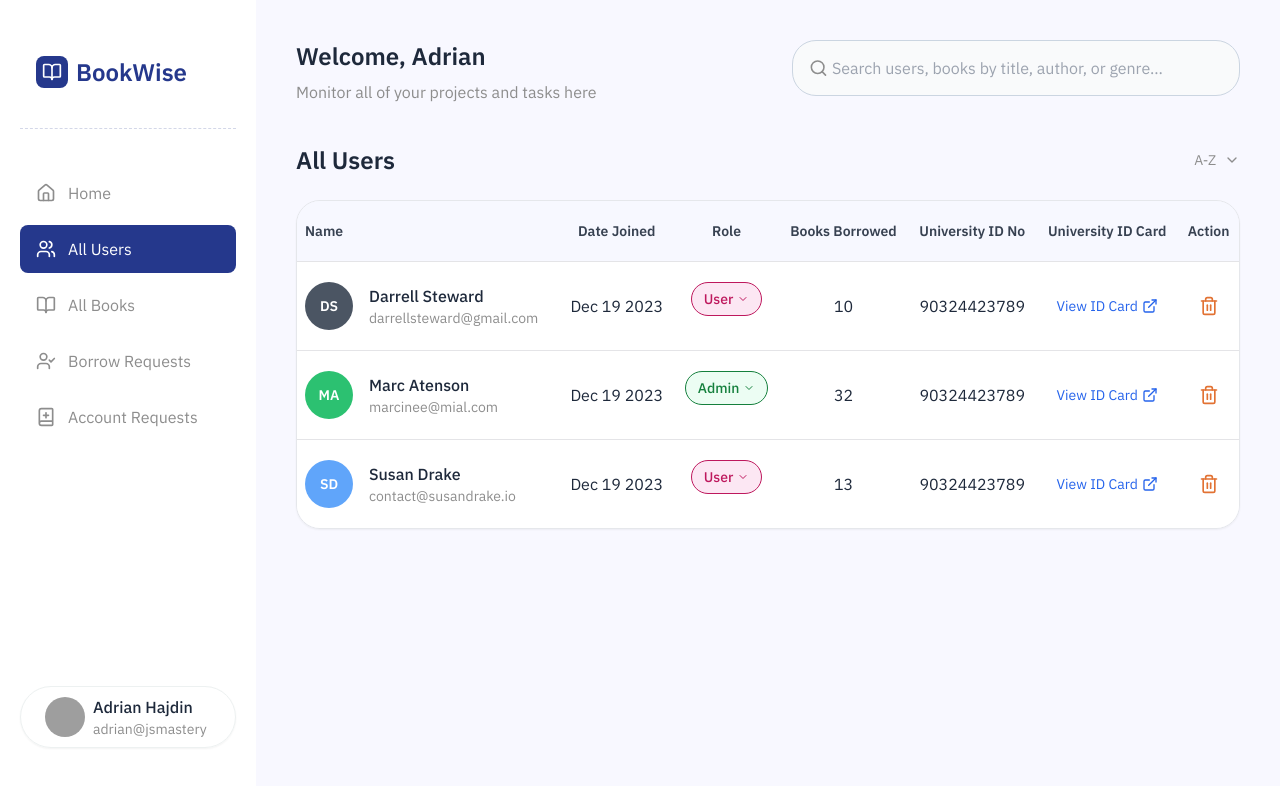
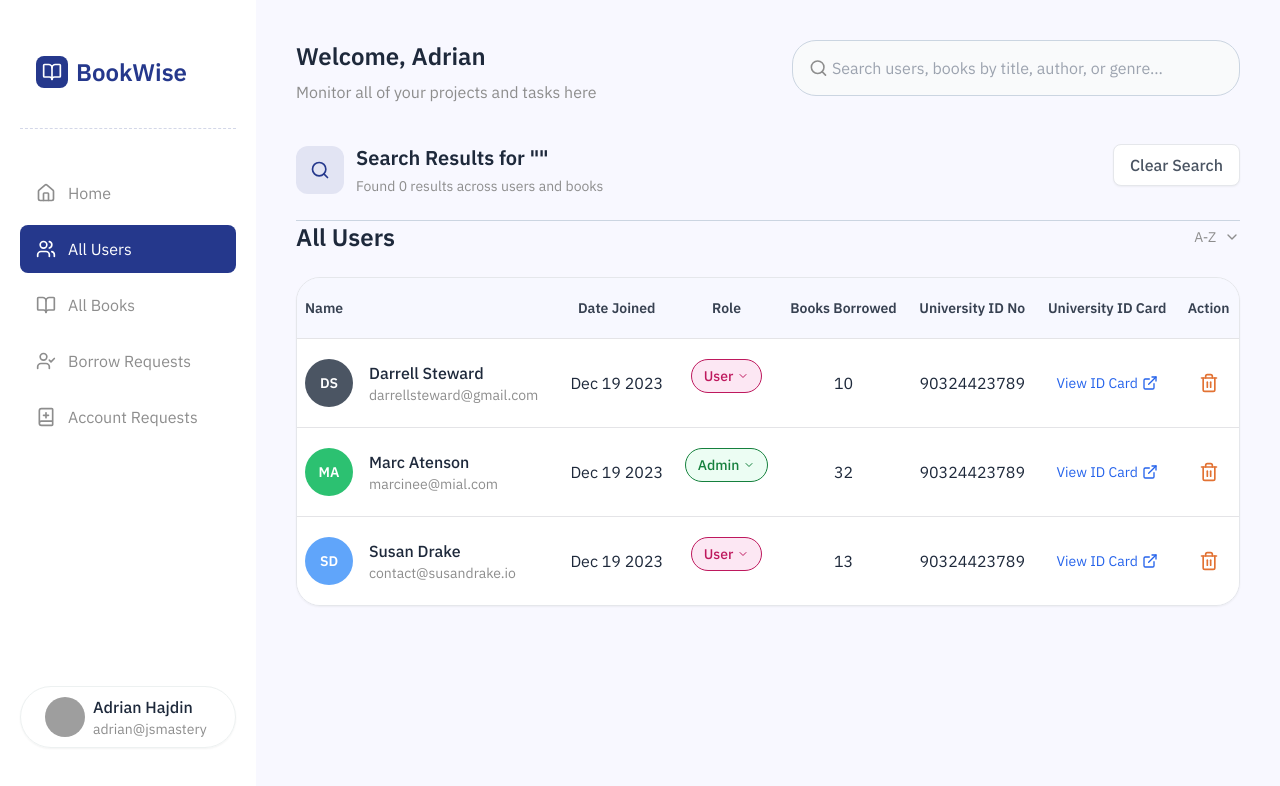
Before and after one commit to Euphoric-Coder/ShelfWise---College-Library-Management-System, a Next.js app: page /admin/all-users in a window 1280 px wide. Shown: the top 786 px of the page. Built offline with nearby package versions, Linux system fonts and the light colour scheme; grey boxes are pictures that could not be loaded.

Commit message:
Add header for the /admin page and working on the other pages

```diff
--- a/app/admin/all-users/page.jsx
+++ b/app/admin/all-users/page.jsx
@@ -3,7 +3,7 @@
 import React, { useState } from "react";
 import AllUsersPage from "@/components/Admin/AllUsersPage";
 import Header from "@/components/Admin/Header";
-import SearchResults from "@/components/Admin/Search";
+import { Search } from "lucide-react";
 
 const Page = () => {
   const [users, setUsers] = useState([
@@ -59,13 +59,60 @@ const Page = () => {
   const displayedUsers =
     searchQuery && searchResults.length > 0 ? searchResults : users;
 
+  const noResults = searchQuery && searchResults.length === 0; // true if search active but nothing found
+
   return (
     <div>
       {/* Header with search bar */}
       <Header onSearch={handleSearch} searchQuery={searchQuery} />
 
-      {/* Always use AllUsersPage */}
-      <AllUsersPage users={displayedUsers} setUsers={setUsers} />
+      <div className="search-results-header">
+        <div className="flex items-center gap-3">
+          <div className="search-results-icon">
+            <Search className="size-5 text-primary-admin" />
+          </div>
+          <div>
+            <h2 className="text-xl font-semibold text-dark-400">
+              Search Results for "{searchQuery}"
+            </h2>
+            <p className="text-sm text-light-500 mt-1">
+              Found {searchResults.length} result
+              {searchResults.length !== 1 ? "s" : ""} across users and books
+            </p>
+          </div>
+        </div>
+        <button
+          onClick={() => handleClearSearch()}
+          className="search-clear-btn"
+        >
+          Clear Search
+        </button>
+      </div>
+
+      {/* If no results found */}
+      {noResults ? (
+        <div className="flex flex-col items-center justify-center py-20 text-center">
+          <div className="bg-gray-100 p-6 rounded-full mb-4">
+            <Search className="w-8 h-8 text-gray-400" />
+          </div>
+          <h2 className="text-lg font-semibold text-gray-700">
+            No results found
+          </h2>
+          <p className="text-sm text-gray-500 mt-1">
+            Try adjusting your search. We couldn’t find any users matching "
+            <span className="font-medium">{searchQuery}</span>".
+          </p>
+          <button
+            onClick={handleClearSearch}
+            className="mt-4 px-4 py-2 bg-primary-admin text-white rounded-md hover:bg-primary-admin/90 transition-colors"
+          >
+            Clear Search
+          </button>
+        </div>
+      ) : (
+        // Otherwise show users normally
+        <AllUsersPage users={displayedUsers} setUsers={setUsers} />
+      )}
     </div>
   );
 };
--- a/app/admin/layout.jsx
+++ b/app/admin/layout.jsx
@@ -5,12 +5,15 @@ import React, { useState } from "react";
 import "@/styles/admin.css";
 import Header from "@/components/Admin/Header";
 import SearchResults from "@/components/Admin/Search";
+import { usePathname } from "next/navigation";
 
 const layout = ({ children }) => {
   const [currentPage, setCurrentPage] = useState("home");
   const [searchQuery, setSearchQuery] = useState("");
   const [searchResults, setSearchResults] = useState([]);
   const [isSearching, setIsSearching] = useState(false);
+
+  const pathname = usePathname();
 
   const handleSearch = (query, results) => {
     setSearchQuery(query);
@@ -26,7 +29,8 @@ const layout = ({ children }) => {
   return (
     <div className="flex min-h-screen">
       <Sidebar currentPage={currentPage} onPageChange={setCurrentPage} />
-      {/* <div className="admin-container">
+      {pathname === "/admin" ? (
+        <div className="admin-container">
           <Header onSearch={handleSearch} searchQuery={searchQuery} />
           {isSearching ? (
             <SearchResults
@@ -37,10 +41,10 @@ const layout = ({ children }) => {
           ) : (
             <>{children}</>
           )}
-      </div> */}
-      <div className="admin-container">
-        {children}
         </div>
+      ) : (
+        <div className="admin-container">{children}</div>
+      )}
     </div>
   );
 };
```
Lines whose indentation alone changed are shown as unchanged.
